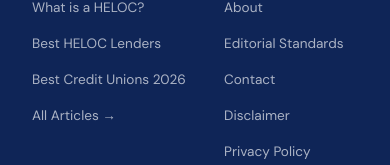
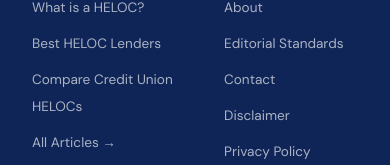
Before and after one commit to onelukey/myhelocrates-site, a plain HTML site: page blog/index.html in a window 390 px wide. Shown: the part 5820-5985 px from the top of the page. Drawn offline with Linux system fonts and the light colour scheme.

Commit message:
MHR-003I.36A.7: Evergreen footer link
Replace the year-specific Best Credit Unions footer label with Compare Credit Union HELOCs. Preserve the destination URL. Verified on desktop and mobile.

```diff
--- a/blog/index.html
+++ b/blog/index.html
@@ -346,7 +346,7 @@
         <ul>
           <li><a href="/blog/what-is-a-heloc/">What is a HELOC?</a></li>
           <li><a href="/blog/best-heloc-lenders/">Best HELOC Lenders</a></li>
-          <li><a href="/blog/best-credit-unions-heloc/">Best Credit Unions 2026</a></li>
+          <li><a href="/blog/best-credit-unions-heloc/">Compare Credit Union HELOCs</a></li>
           <li><a href="/blog/">All Articles →</a></li>
         </ul>
       </div>
```
